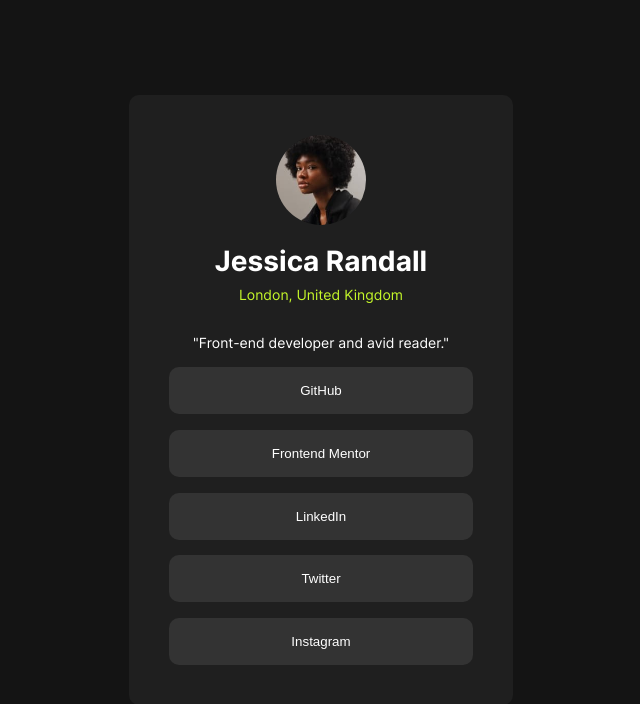
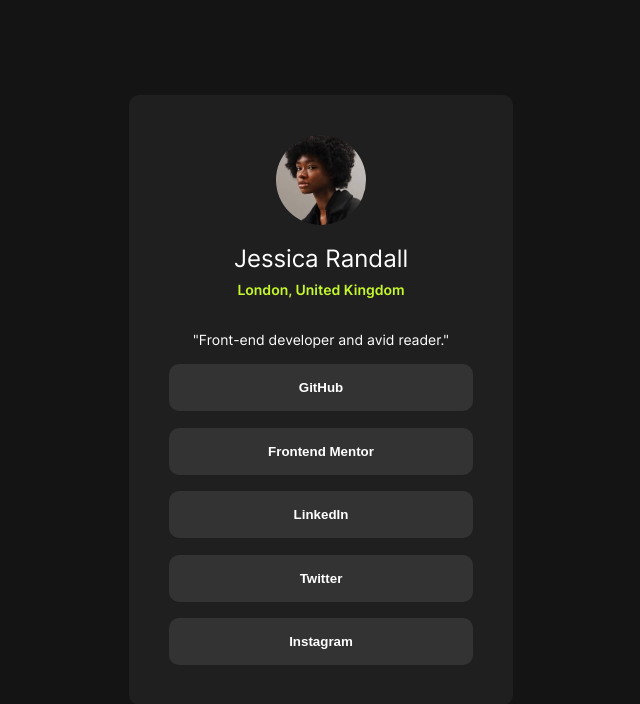
Before and after one commit to justasteri/social-links-profile-main, a plain HTML site: page index.html in a window 1280 px wide. Shown: the whole page, without its empty margins (319-959 px from the left). Drawn offline with Linux system fonts and the light colour scheme.

Commit message:
improve design

```diff
--- a/style.css
+++ b/style.css
@@ -47,21 +47,32 @@ body {
 }
 
 .card__heading h1 {
+  font-size: 1.5rem;
   margin-bottom: 0.5rem;
+  font-weight: normal;
 }
 
 .card__heading p {
   color: var(--color-green);
   margin-bottom: 1rem;
+  font-weight: 600;
 }
 
 button {
   border: none;
   background-color: var(--color-gray-700);
   color: white;
+  font-weight: 600;
   width: 100%;
   border-radius: 10px;
   padding: 1rem;
+  cursor: pointer;
+  transition: all 0.3s ease;
+}
+
+button:hover {
+  background-color: var(--color-green);
+  color: var(--color-gray-900);
 }
 
 @media screen and (max-width: 375px) {
```
